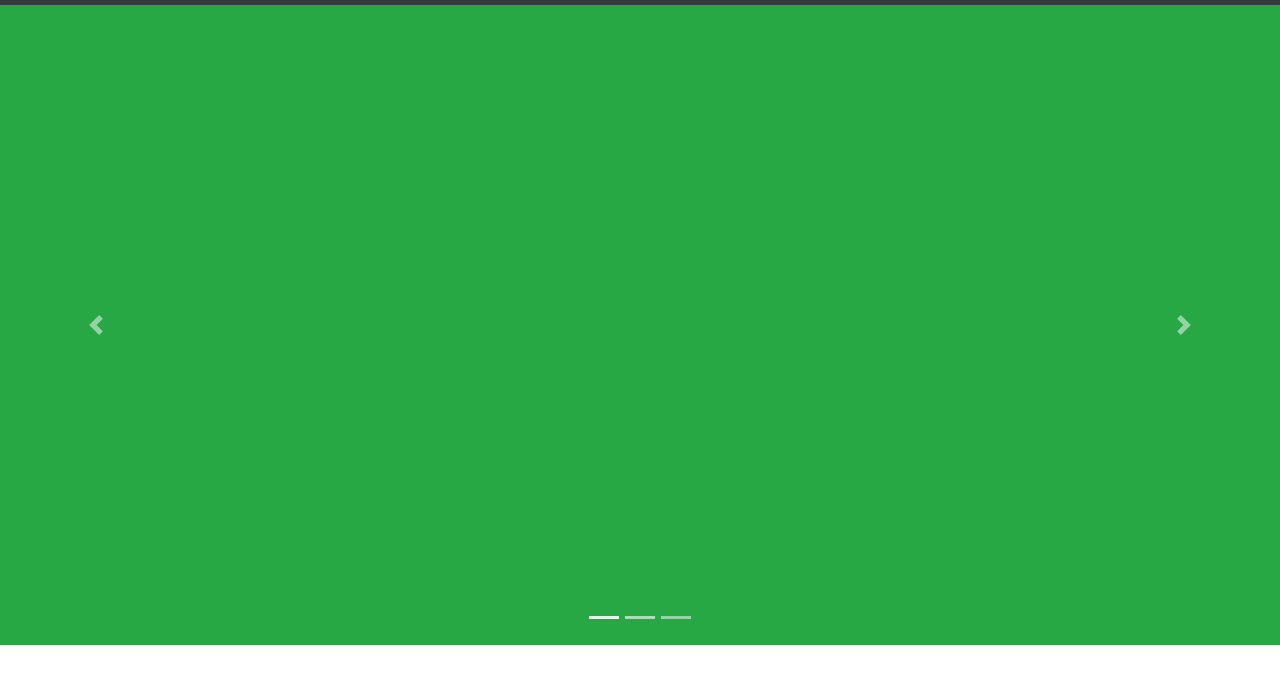
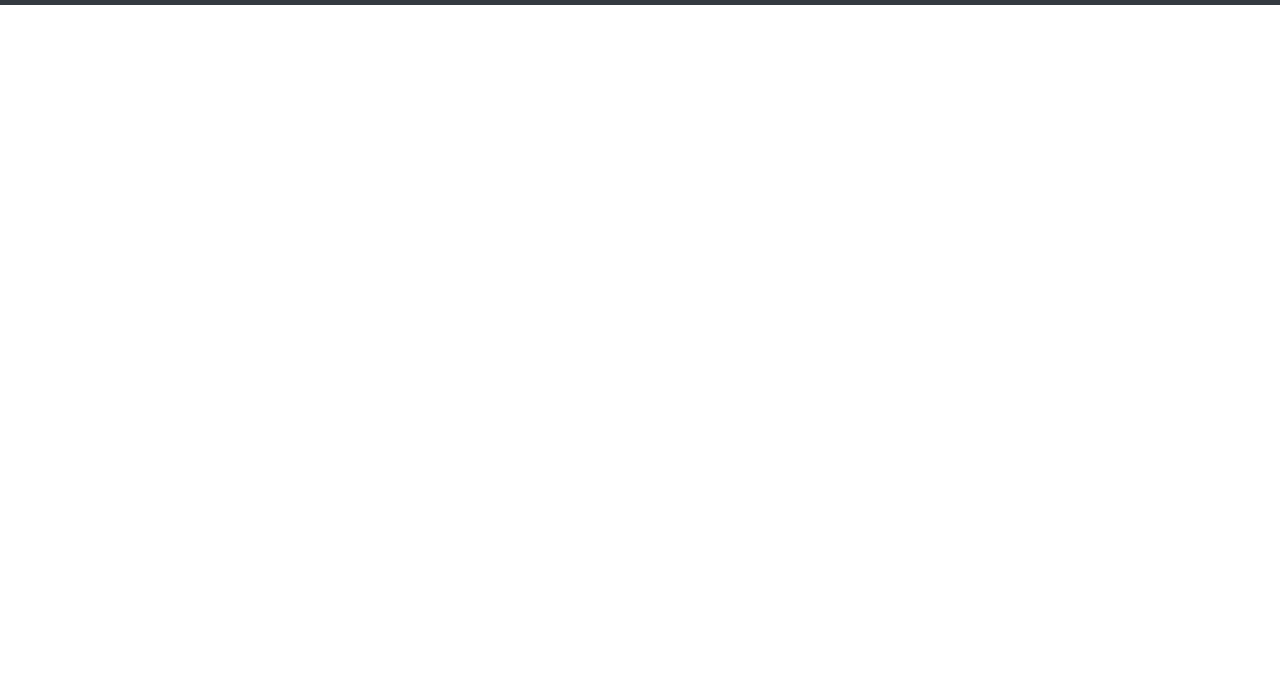
Before and after one commit to jvargas98/carousel-videos-examples, a plain HTML site: page html/carousel_api_youtube.html in a window 1280 px wide. Shown: the part 51-734 px from the top of the page. Drawn offline with nearby package versions, Linux system fonts and the light colour scheme.

Commit message:
Fix the background color

```diff
--- a/html/carousel_api_youtube.html
+++ b/html/carousel_api_youtube.html
@@ -26,7 +26,7 @@
       </div>
     </div>
   </nav>
-  <div class="content bg-success">
+  <div class="content">
     <div id="carouselExampleIndicators" class="carousel slide" data-ride="carousel">
       <ol class="carousel-indicators">
         <li data-target="#carouselExampleIndicators" data-slide-to="0" class="active"></li>
```
